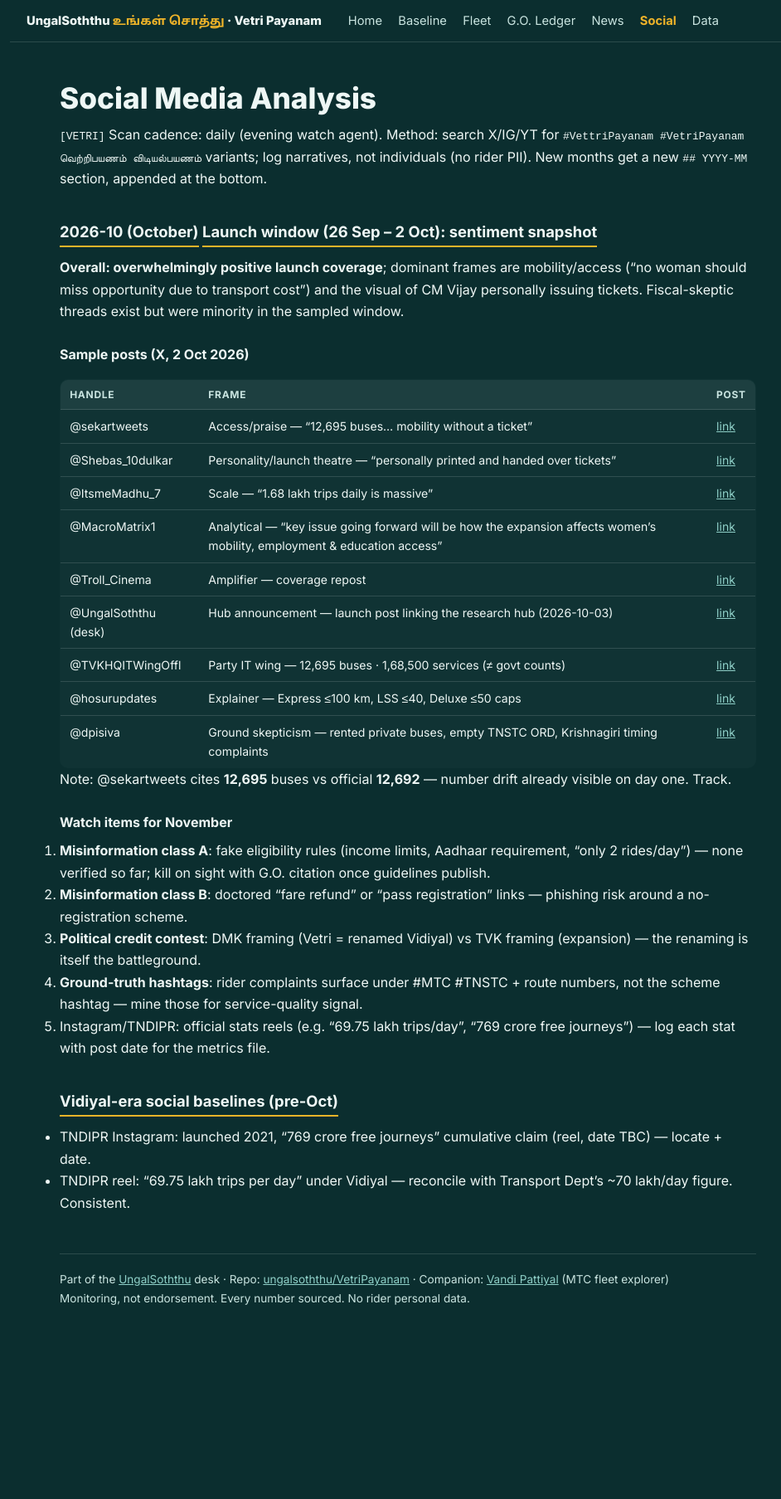
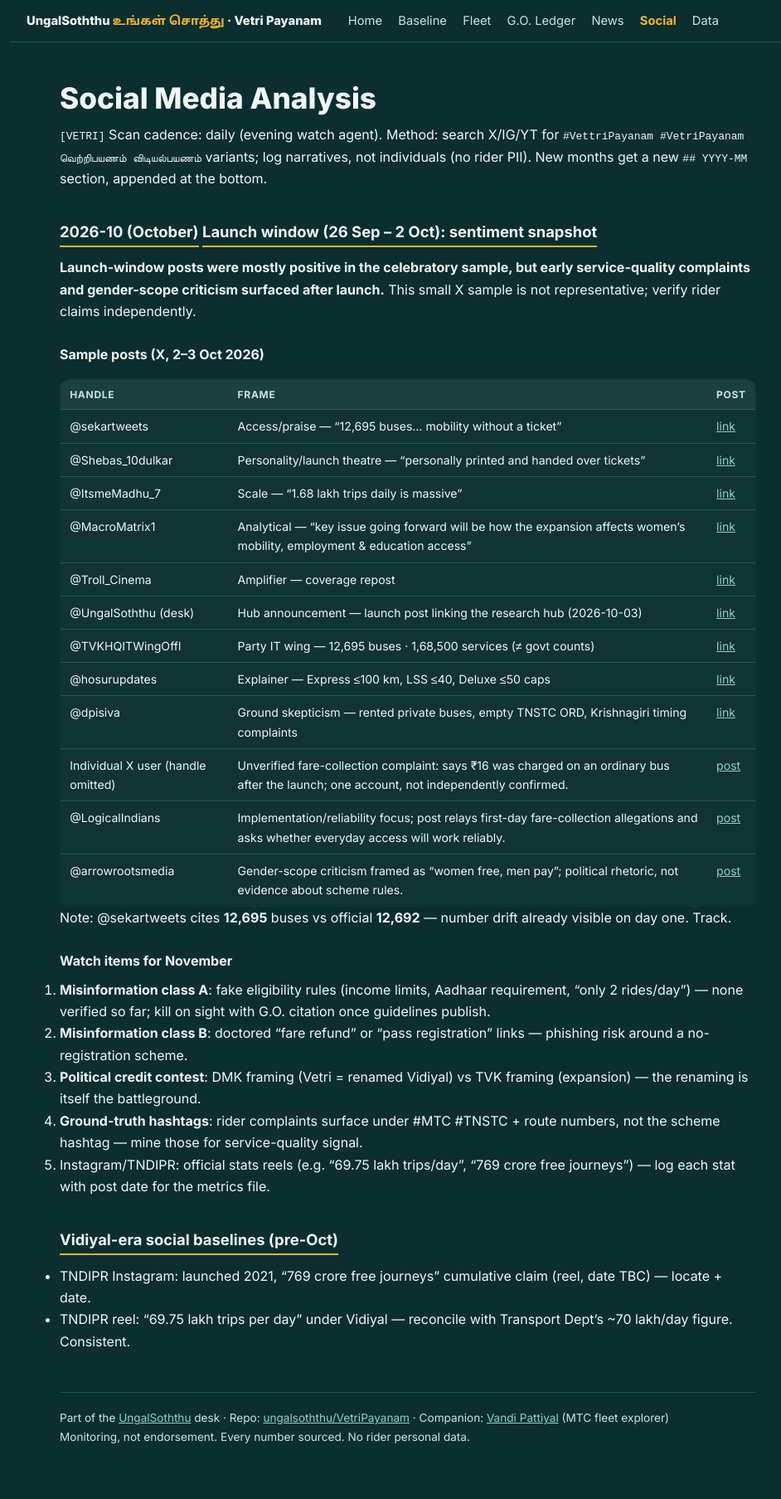
Before and after one commit to ungalsoththu/VetriPayanam, a Jekyll site: the page built from social/SOCIALLOG.md, in a window 1280 px wide. Shown: the whole page at 83% size, without its empty margins (148-1090 px from the left). Built offline with Jekyll 4.4.1, drawn with Linux system fonts in a browser that asks for light colours; before the commit the page ends 1640 px from its top, so only the background shows below that.

Commit message:
daily watch 2026-10-03: log rollout complaints and fleet figures

```diff
--- a/social/SOCIALLOG.md
+++ b/social/SOCIALLOG.md
@@ -11,9 +11,9 @@ permalink: /social/
 
 ## Launch window (26 Sep – 2 Oct): sentiment snapshot
 
-**Overall: overwhelmingly positive launch coverage**; dominant frames are mobility/access ("no woman should miss opportunity due to transport cost") and the visual of CM Vijay personally issuing tickets. Fiscal-skeptic threads exist but were minority in the sampled window.
+**Launch-window posts were mostly positive in the celebratory sample, but early service-quality complaints and gender-scope criticism surfaced after launch.** This small X sample is not representative; verify rider claims independently.
 
-### Sample posts (X, 2 Oct 2026)
+### Sample posts (X, 2–3 Oct 2026)
 
 | Handle | Frame | Post |
 | --- | --- | --- |
@@ -26,6 +26,9 @@ permalink: /social/
 | @TVKHQITWingOffl | Party IT wing — 12,695 buses · 1,68,500 services (≠ govt counts) | [link](https://x.com/TVKHQITWingOffl/status/2105949202744512582) |
 | @hosurupdates | Explainer — Express ≤100 km, LSS ≤40, Deluxe ≤50 caps | [link](https://x.com/hosurupdates/status/2105970772296585685) |
 | @dpisiva | Ground skepticism — rented private buses, empty TNSTC ORD, Krishnagiri timing complaints | [link](https://x.com/dpisiva/status/2105940841475059978) |
+| Individual X user (handle omitted) | Unverified fare-collection complaint: says ₹16 was charged on an ordinary bus after the launch; one account, not independently confirmed. | [post](https://x.com/csksapien/status/2106365659487809733) |
+| @LogicalIndians | Implementation/reliability focus; post relays first-day fare-collection allegations and asks whether everyday access will work reliably. | [post](https://x.com/LogicalIndians/status/2106369632945008924) |
+| @arrowrootsmedia | Gender-scope criticism framed as “women free, men pay”; political rhetoric, not evidence about scheme rules. | [post](https://x.com/arrowrootsmedia/status/2106367371304989145) |
 
 
 > Note: @sekartweets cites **12,695** buses vs official **12,692** — number drift already visible on day one. Track.
```
Also changed, not shown: data/metrics.csv (+10 -0 lines), news/NEWSLOG.md (+3 -0 lines).
